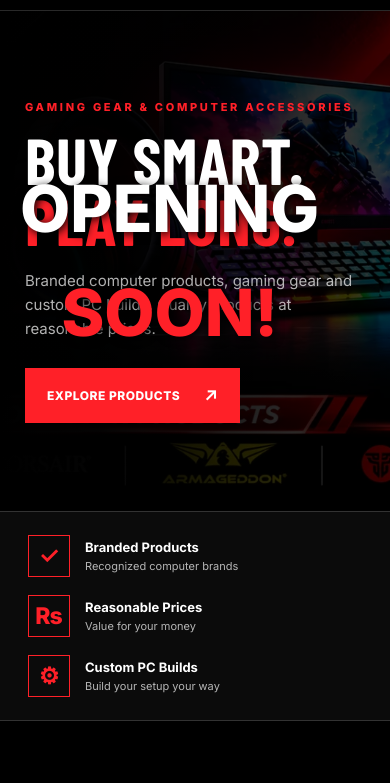
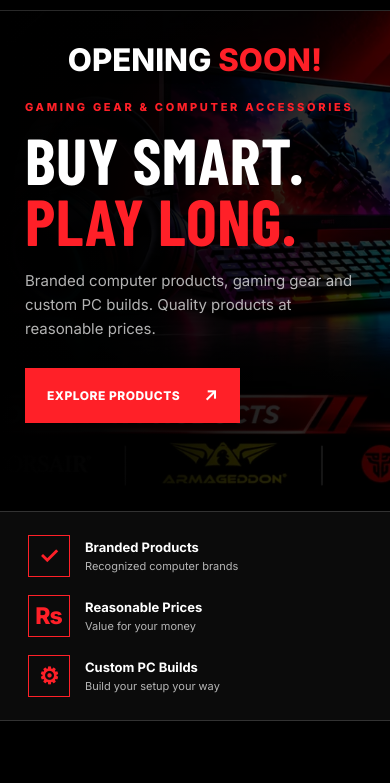
Before and after one commit to Rameesha98/proncomputers, a plain HTML site: page index.html in a window 390 px wide. Shown: the part 55-838 px from the top of the page. Drawn offline with nearby package versions, Linux system fonts and the light colour scheme; a web font is replaced by a local one.

Commit message:
Update style.css

```diff
--- a/style.css
+++ b/style.css
@@ -856,3 +856,19 @@ footer small {
     gap: 15px;
     flex-wrap: wrap;
 }
+
+
+/* FIX OPENING SOON TEXT ON MOBILE */
+
+@media (max-width: 768px) {
+    .opening-soon-text {
+        top: 5%;
+        right: 0;
+        width: 100%;
+        transform: none;
+        font-size: clamp(30px, 8vw, 42px);
+        text-align: center;
+        white-space: nowrap;
+        padding: 0 5px;
+    }
+}
```
